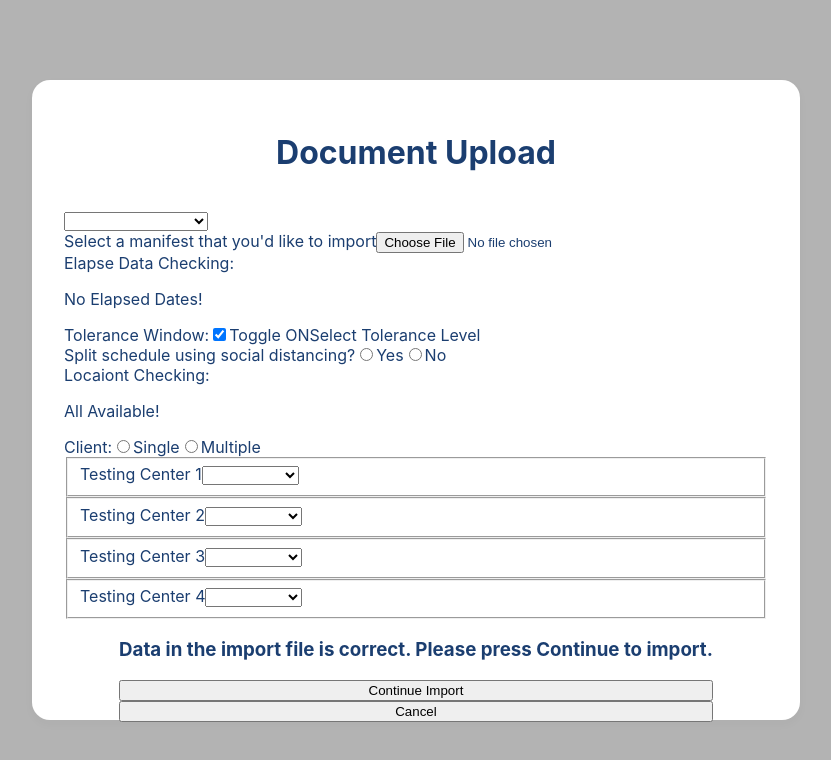
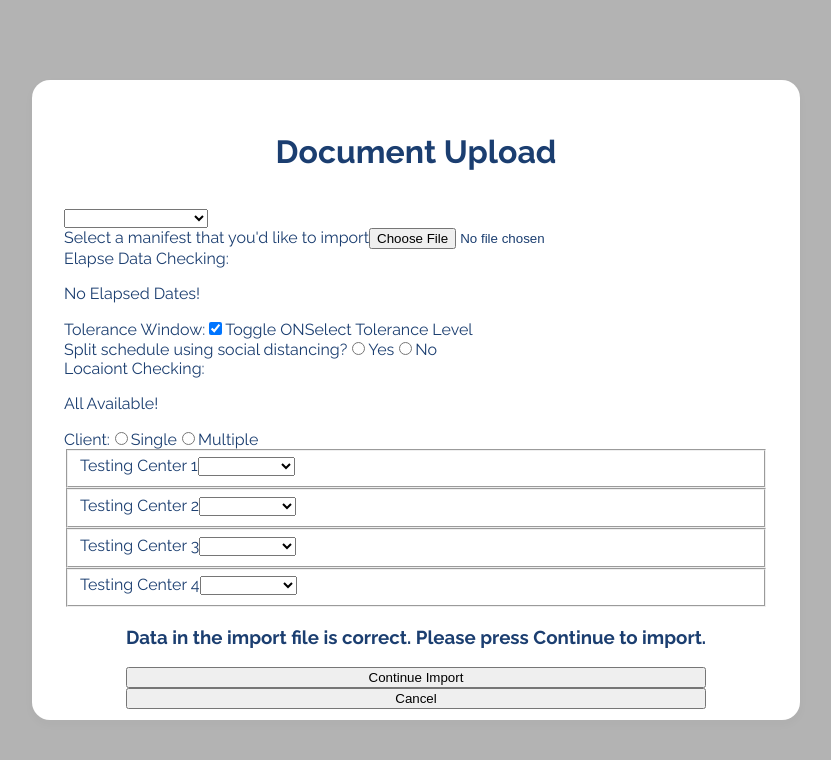
Before and after one commit to rosslibby/skyhop-assessment, a React (Create React App) app: page / in a window 1280 px wide. Shown: the top 760 px of the page, without its empty margins (224-1055 px from the left). Built offline with nearby package versions, Linux system fonts and the light colour scheme.

Commit message:
Added Raleway font

```diff
--- a/src/index.css
+++ b/src/index.css
@@ -1,3 +1,5 @@
+@import url('https://fonts.googleapis.com/css2?family=Raleway:ital,wght@0,100;0,200;0,300;0,400;0,500;0,600;0,700;0,800;0,900;1,100;1,200;1,300;1,400;1,500;1,600;1,700;1,800;1,900&display=swap');
+
 :root {
   --color--primary: #1b3e70;
   --color--secondary: #4eab83;
@@ -7,9 +9,7 @@
 body {
   background-color: #b3b3b3;
   margin: 0;
-  font-family: -apple-system, BlinkMacSystemFont, 'Segoe UI', 'Roboto', 'Oxygen',
-    'Ubuntu', 'Cantarell', 'Fira Sans', 'Droid Sans', 'Helvetica Neue',
-    sans-serif;
+  font-family: Raleway, sans-serif;
   -webkit-font-smoothing: antialiased;
   -moz-osx-font-smoothing: grayscale;
 }
```
